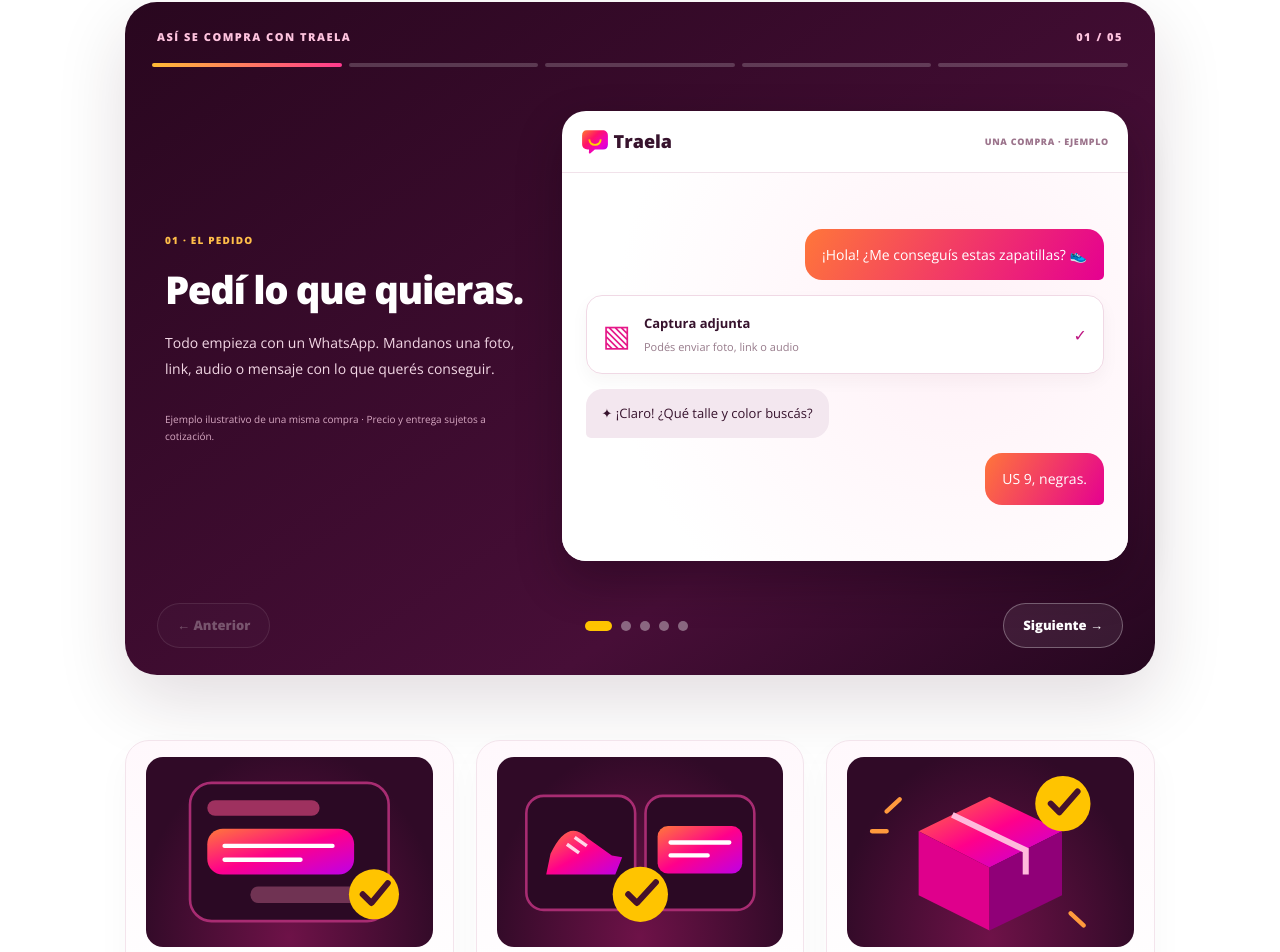
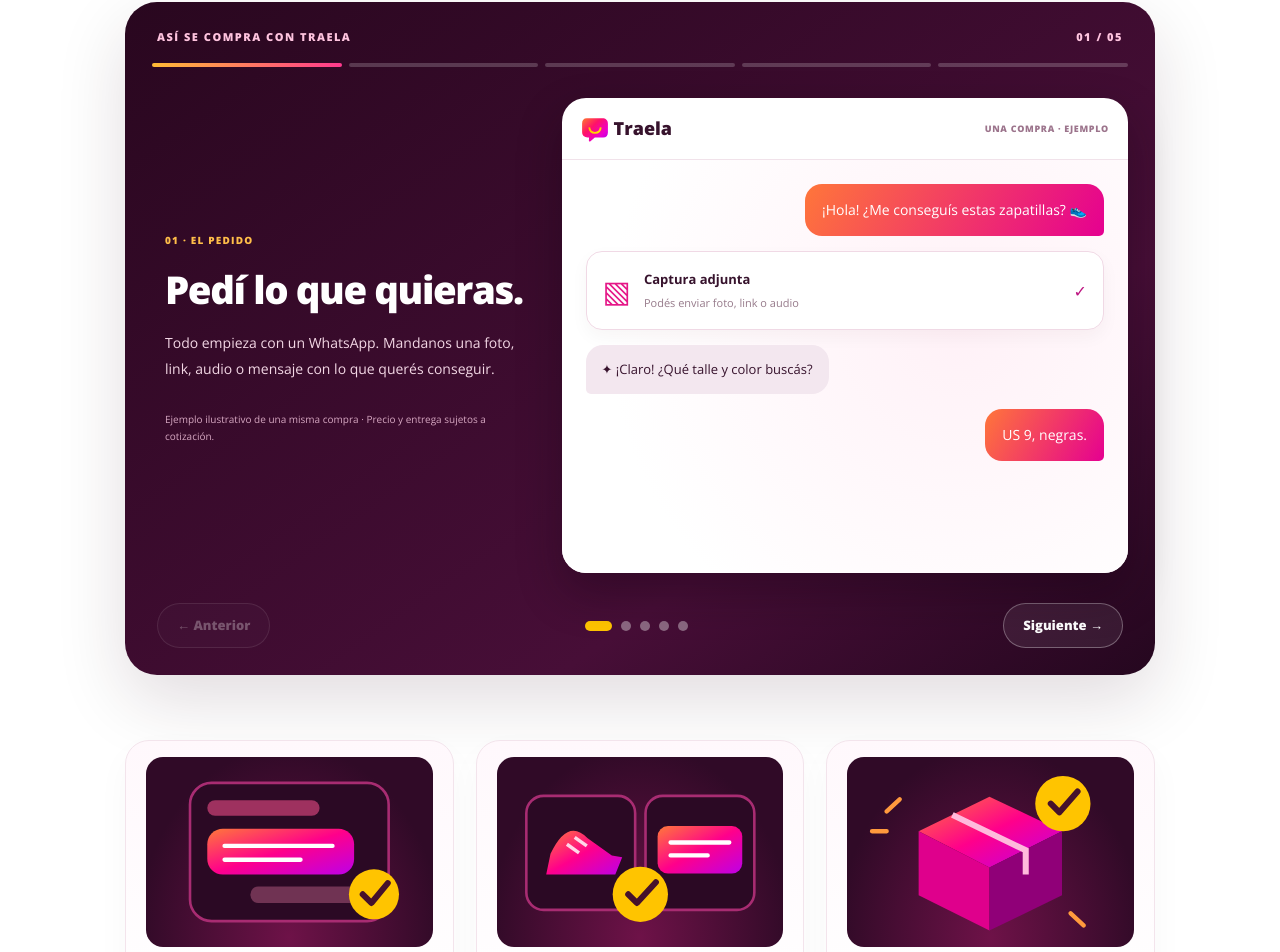
Before and after one commit to sebaparaguay/traela-landing, a Next.js app: page / in a window 1280 px wide. Shown: the part 1302-2254 px from the top of the page. Built offline with nearby package versions, Linux system fonts and the light colour scheme; no server answers.

Commit message:
style: improve practical journey card readability

```diff
--- a/app/landing.css
+++ b/app/landing.css
@@ -388,3 +388,11 @@
 @media(max-width:800px){.persona-landing .buyer-journey-stage{grid-template-columns:1fr;gap:15px;min-height:0}.persona-landing .buyer-journey-copy{padding:8px}.persona-landing .buyer-journey-copy h3{font-size:30px}.persona-landing .buyer-journey-copy p{font-size:13px}.persona-landing .buyer-journey-art{height:420px}.persona-landing .buyer-journey{padding:18px}.persona-landing .buyer-journey-footnote{margin-top:12px}}
 @media(max-width:640px){.persona-landing .buyer-journey{margin-top:35px;padding:13px;border-radius:24px}.persona-landing .buyer-journey-stage{display:flex;flex-direction:column;align-items:stretch}.persona-landing .buyer-journey-copy{min-height:280px}.persona-landing .buyer-journey-copy h3{font-size:27px;margin:12px 0}.persona-landing .buyer-journey-art{height:390px}.persona-landing .buyer-art-scene{padding:14px;gap:10px}.persona-landing .buyer-art-pdp-visual{min-height:145px;font-size:54px}.persona-landing .buyer-art-pdp-info strong{font-size:15px}.persona-landing .buyer-art-pdp-info span{font-size:10px}.persona-landing .buyer-art-pdp{gap:8px}.persona-landing .buyer-journey-controls>button{padding:11px 13px;font-size:12px}.persona-landing .buyer-journey-dots{gap:5px}}
 @media(prefers-reduced-motion:reduce){.persona-landing .buyer-journey-art{animation:none}}
+
+/* Real-world WhatsApp journey: conversational cards stay legible */
+.persona-landing .buyer-journey-art{height:475px}
+.persona-landing .buyer-art-scene{overflow-y:auto;scrollbar-width:thin;justify-content:flex-start}
+.persona-landing .buyer-art-pdp{flex-shrink:0}
+.persona-landing .buyer-art-pdp-visual{min-height:170px}
+.persona-landing .buyer-art-source{flex-shrink:0}
+@media(max-width:640px){.persona-landing .buyer-journey-art{height:430px}.persona-landing .buyer-art-pdp-visual{min-height:145px}}
```
